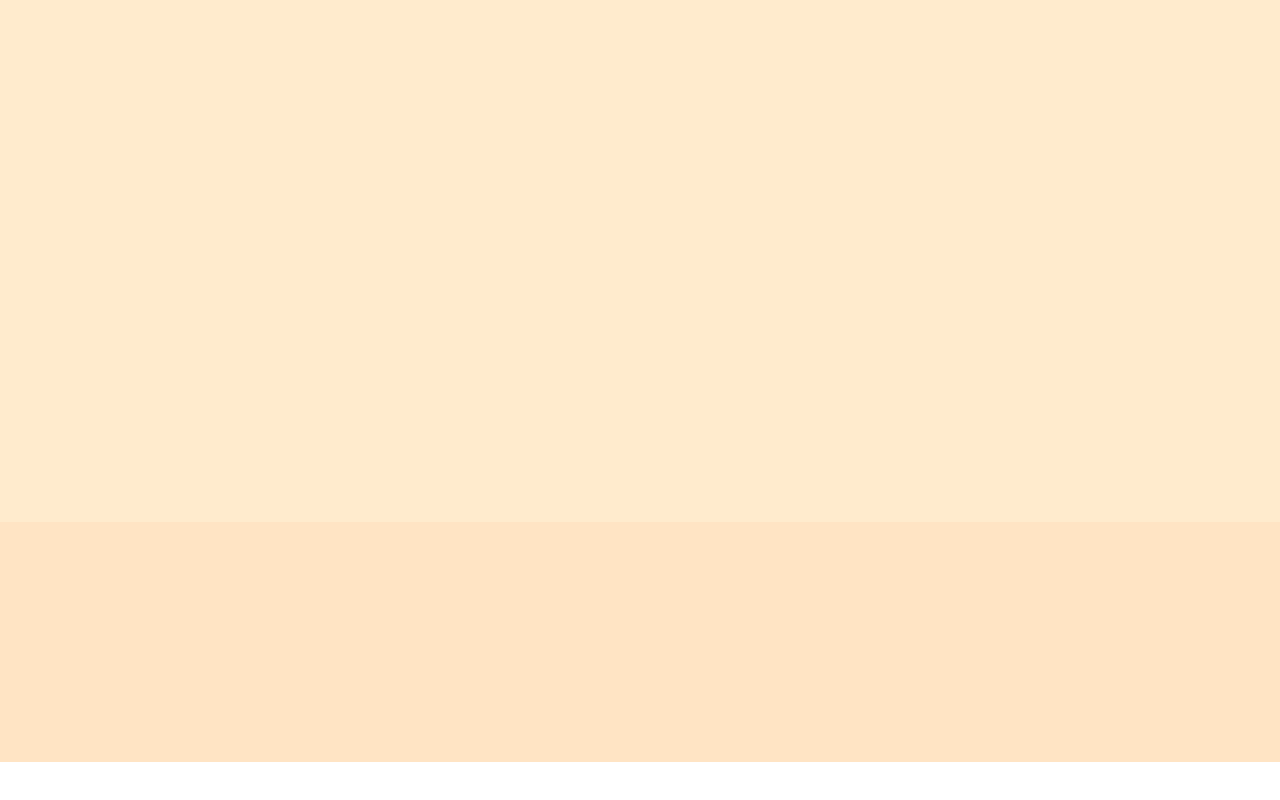
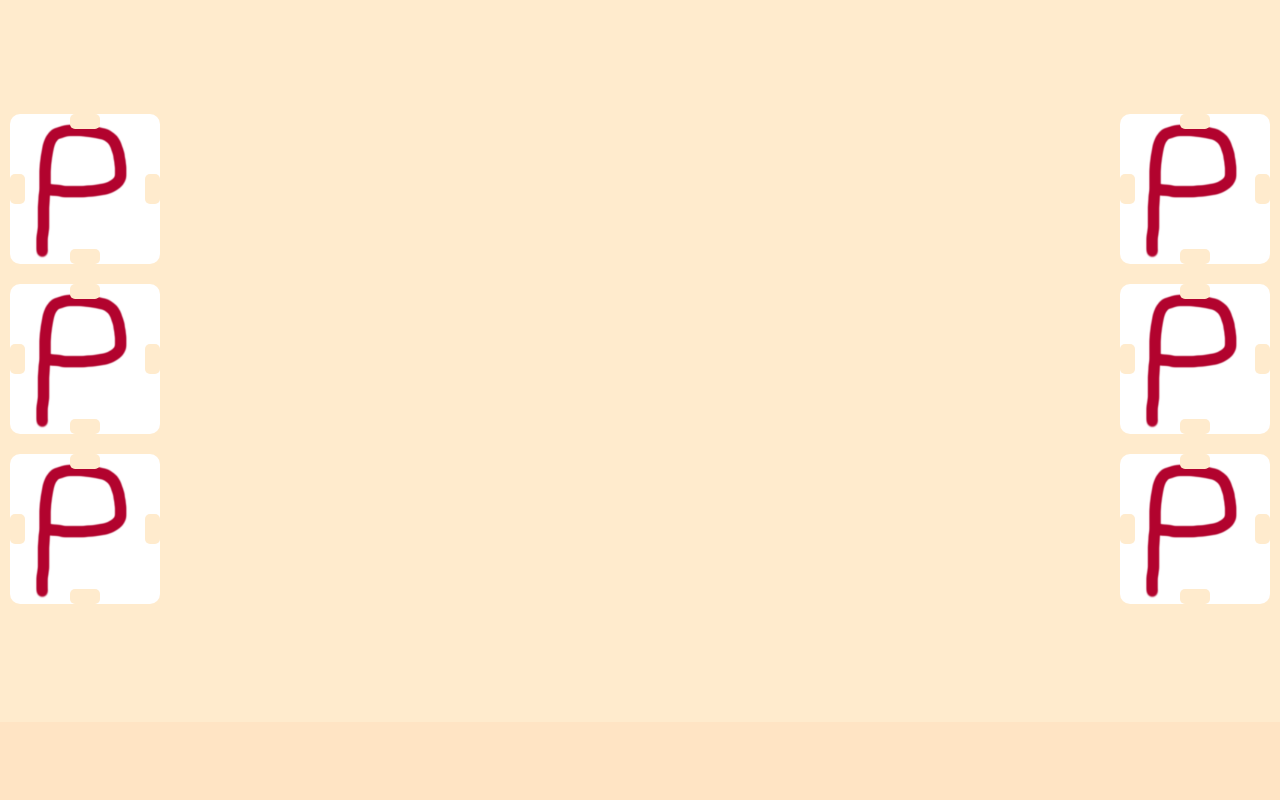
Before and after one commit to agusc92/agusc92.github.io, a plain HTML site: page index.html in a window 1280 px wide. Shown: the part 1771-2571 px from the top of the page. Before the commit the page ends 2533 px from the top, so only its background shows below. Drawn offline with Linux system fonts and the light colour scheme.

Commit message:
seccion de proyectos

```diff
--- a/index.html
+++ b/index.html
@@ -94,6 +94,103 @@
         </div>
         <div id="contacto" class="seccion-proyectos flex_column">
             <h2>proyectos</h2>
+            <div class="contenedor_proyectos flex_column">
+                <div class="flex">
+                    <div class="flex_column pieza">
+                        <div class="flex">
+                            <div class="encastre encastre_vertical"></div>
+                        </div>
+                        <div class="flex centro_pieza">
+                            <div class="encastre encastre_orizontal"></div>
+                            <div class="proyecto">
+
+                            </div>
+                            <div class="encastre encastre_orizontal"></div>
+
+                        </div>
+                        <div class="flex">
+                            <div class="encastre encastre_vertical"></div>
+                        </div>
+                    </div>
+                    <div class="flex_column pieza">
+                        <div class="flex">
+                            <div class="encastre encastre_vertical"></div>
+                        </div>
+                        <div class="flex centro_pieza">
+                            <div class="encastre encastre_orizontal"></div>
+                            <div class="proyecto"></div>
+                            <div class="encastre encastre_orizontal"></div>
+
+                        </div>
+                        <div class="flex">
+                            <div class="encastre encastre_vertical"></div>
+                        </div>
+                    </div>
+
+                </div>
+                <div class="flex">
+                    <div class="flex_column pieza">
+                        <div class="flex">
+                            <div class="encastre encastre_vertical"></div>
+                        </div>
+                        <div class="flex centro_pieza">
+                            <div class="encastre encastre_orizontal"></div>
+                            <div class="proyecto"></div>
+                            <div class="encastre encastre_orizontal"></div>
+
+                        </div>
+                        <div class="flex">
+                            <div class="encastre encastre_vertical"></div>
+                        </div>
+                    </div>
+                    <div class="flex_column pieza">
+                        <div class="flex">
+                            <div class="encastre encastre_vertical"></div>
+                        </div>
+                        <div class="flex centro_pieza">
+                            <div class="encastre encastre_orizontal"></div>
+                            <div class="proyecto"></div>
+                            <div class="encastre encastre_orizontal"></div>
+
+                        </div>
+                        <div class="flex">
+                            <div class="encastre encastre_vertical"></div>
+                        </div>
+                    </div>
+
+                </div>
+                <div class="flex">
+                    <div class="flex_column pieza">
+                        <div class="flex">
+                            <div class="encastre encastre_vertical"></div>
+                        </div>
+                        <div class="flex centro_pieza">
+                            <div class="encastre encastre_orizontal"></div>
+                            <div class="proyecto"></div>
+                            <div class="encastre encastre_orizontal"></div>
+
+                        </div>
+                        <div class="flex">
+                            <div class="encastre encastre_vertical"></div>
+                        </div>
+                    </div>
+                    <div class="flex_column pieza">
+                        <div class="flex">
+                            <div class="encastre encastre_vertical"></div>
+                        </div>
+                        <div class="flex centro_pieza">
+                            <div class="encastre encastre_orizontal"></div>
+                            <div class="proyecto"></div>
+                            <div class="encastre encastre_orizontal"></div>
+
+                        </div>
+                        <div class="flex">
+                            <div class="encastre encastre_vertical"></div>
+                        </div>
+                    </div>
+                </div>
+            </div>
+            <div></div>
         </div>
 
     </main>
--- a/style.css
+++ b/style.css
@@ -144,8 +144,47 @@ align-items: center;
 }
 .seccion-proyectos{
     background-color:blanchedalmond;
-    height: 75vh;
+    height: 100vh;
     align-items: center;
+    justify-content: space-between;
+}
+.contenedor_proyectos{
+
+    width: 100%;
+}
+.contenedor_proyectos>div{
+    justify-content: space-between;
+    padding: 0 10px 0 10px;
+}
+.pieza{
+    background-image: url("assets/P.png");
+    background-size: 100%;
+    background-repeat: no-repeat;
+    height: 150px;
+    width: 150px;
+    margin: 10px 0 10px 0;
+    align-items: center;
+    justify-content: space-between;
+    border-radius: 10px;
+}
+
+
+.encastre{
+    background-color:blanchedalmond ;
+    border-radius: 5px;
+}
+.encastre_orizontal{
+    height: 30px;
+    width: 15px;
+
+}
+.encastre_vertical{
+    width:30px;
+    height: 15px;
+}
+.centro_pieza{
+    justify-content: space-between;
+    width: 100%;
 }
 footer{
     background-color: bisque;
```
Also changed, not shown: assets/P.png (added).
